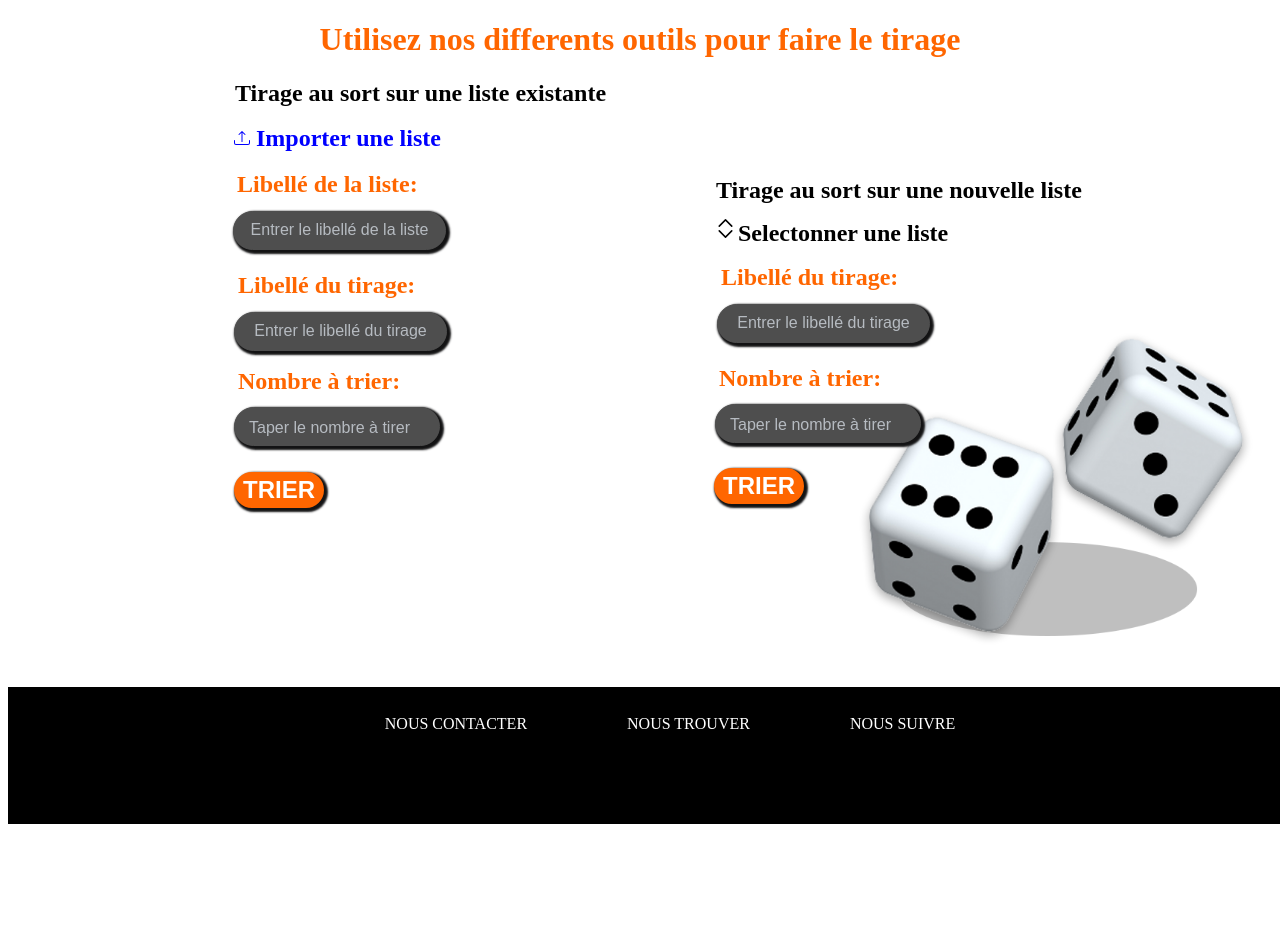
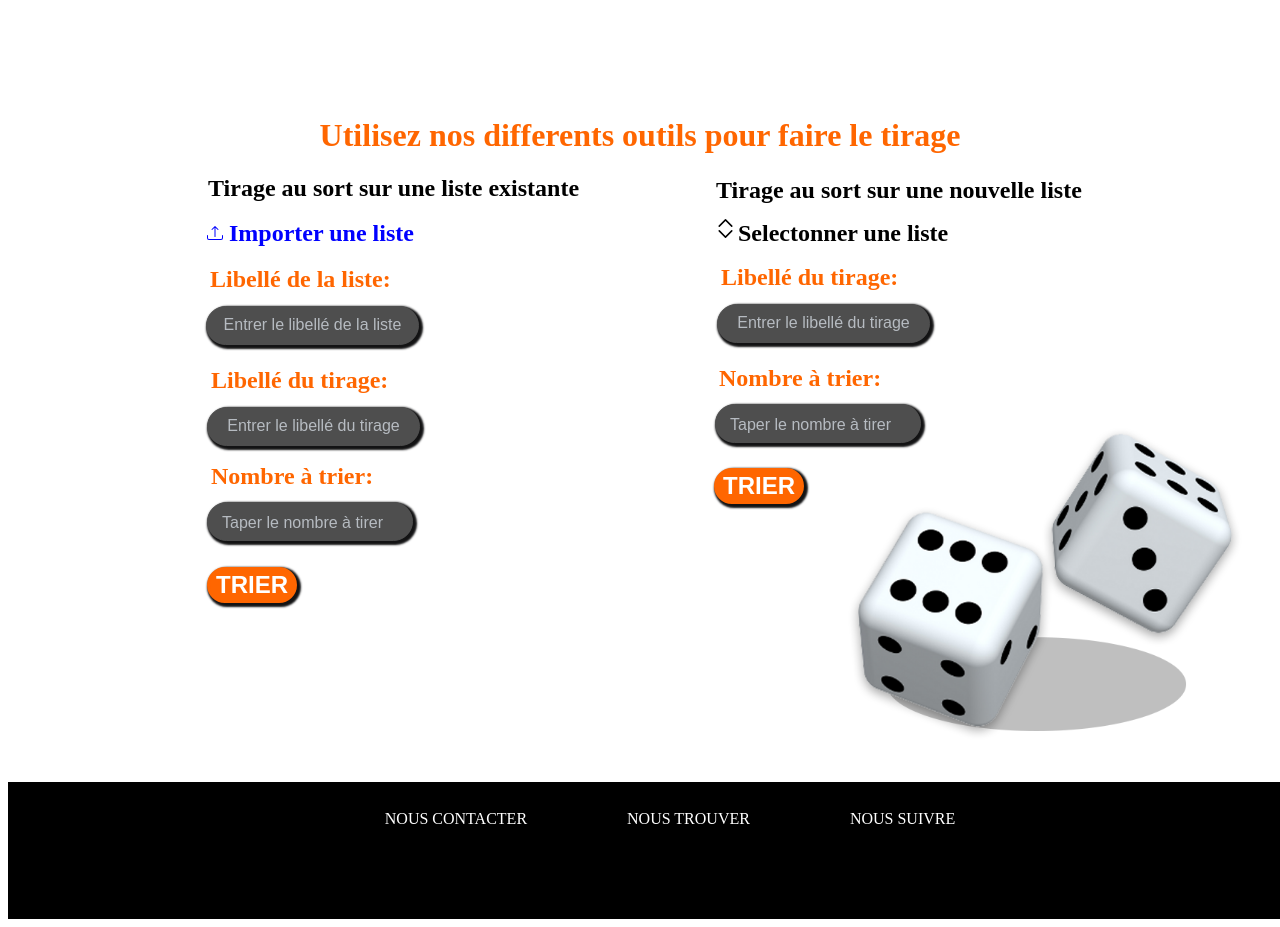
Before and after one commit to alass17/FreeTirage_Angular, an Angular app: page / in a window 1280 px wide. Shown: the top 927 px of the page. Before the commit the page ends 832 px from the top, so only its background shows below. Built offline with nearby package versions, Linux system fonts and the light colour scheme.

Commit message:
first commit

```diff
--- a/src/app/app.component.html
+++ b/src/app/app.component.html
@@ -1,9 +1,10 @@
 <app-tirage></app-tirage>
 <div class="footer">
   <div class="position">
-    <ul>
+    <ul class="pied">
       <li>NOUS CONTACTER</li>
       <li>NOUS TROUVER</li>
       <li>NOUS SUIVRE</li>
     </ul>
   </div>
+  </div>
--- a/src/app/app.component.scss
+++ b/src/app/app.component.scss
@@ -13,9 +13,10 @@
     margin: 50px;
     text-align:center;
 }
-ul {
+ul.pied{
     text-align: center;
     margin-top: -32px;
+    background: none;
 
 
 }
--- a/src/app/app.module.ts
+++ b/src/app/app.module.ts
@@ -4,11 +4,13 @@ import { BrowserModule } from '@angular/platform-browser';
 import { AppRoutingModule } from './app-routing.module';
 import { AppComponent } from './app.component';
 import { TirageComponent } from './tirage/tirage.component';
+import { DetailsTirageComponent } from './details-tirage/details-tirage.component';
 
 @NgModule({
   declarations: [
     AppComponent,
-    TirageComponent
+    TirageComponent,
+    DetailsTirageComponent
   ],
   imports: [
     BrowserModule,
--- /dev/null
+++ b/src/app/details-tirage/details-tirage.component.html
@@ -0,0 +1 @@
+<p>details-tirage works!</p>
--- /dev/null
+++ b/src/app/details-tirage/details-tirage.component.ts
@@ -0,0 +1,15 @@
+import { Component, OnInit } from '@angular/core';
+
+@Component({
+  selector: 'app-details-tirage',
+  templateUrl: './details-tirage.component.html',
+  styleUrls: ['./details-tirage.component.scss']
+})
+export class DetailsTirageComponent implements OnInit {
+
+  constructor() { }
+
+  ngOnInit(): void {
+  }
+
+}
--- a/src/app/tirage/tirage.component.html
+++ b/src/app/tirage/tirage.component.html
@@ -1,5 +1,5 @@
 
-
+      <div class="container">
         <h1 class="drt">Utilisez nos differents outils pour faire le tirage</h1>
 <div class="container">
         <div class="droite">
@@ -80,3 +80,4 @@
         </div>
 
     </div>
+</div>
--- a/src/app/tirage/tirage.component.scss
+++ b/src/app/tirage/tirage.component.scss
@@ -106,17 +106,20 @@ h4 {
     margin-left: 38px;
 }
 .droite {
-    margin-left: 227px;
+
+    margin-left: 200px;
+    margin-top: -96px;
+
 }
 img {
 
-        margin-left: 851px;
+        margin-left: 840px;
         height: 200;
         max-height: 312px;
         margin-top: -175px;
 
 }
-body
+.container
 {
 margin-top: 117px;
 }
```
Also changed, not shown: src/app/details-tirage/details-tirage.component.scss (added), 1 other file (tests, documents, lock files or other folders).
